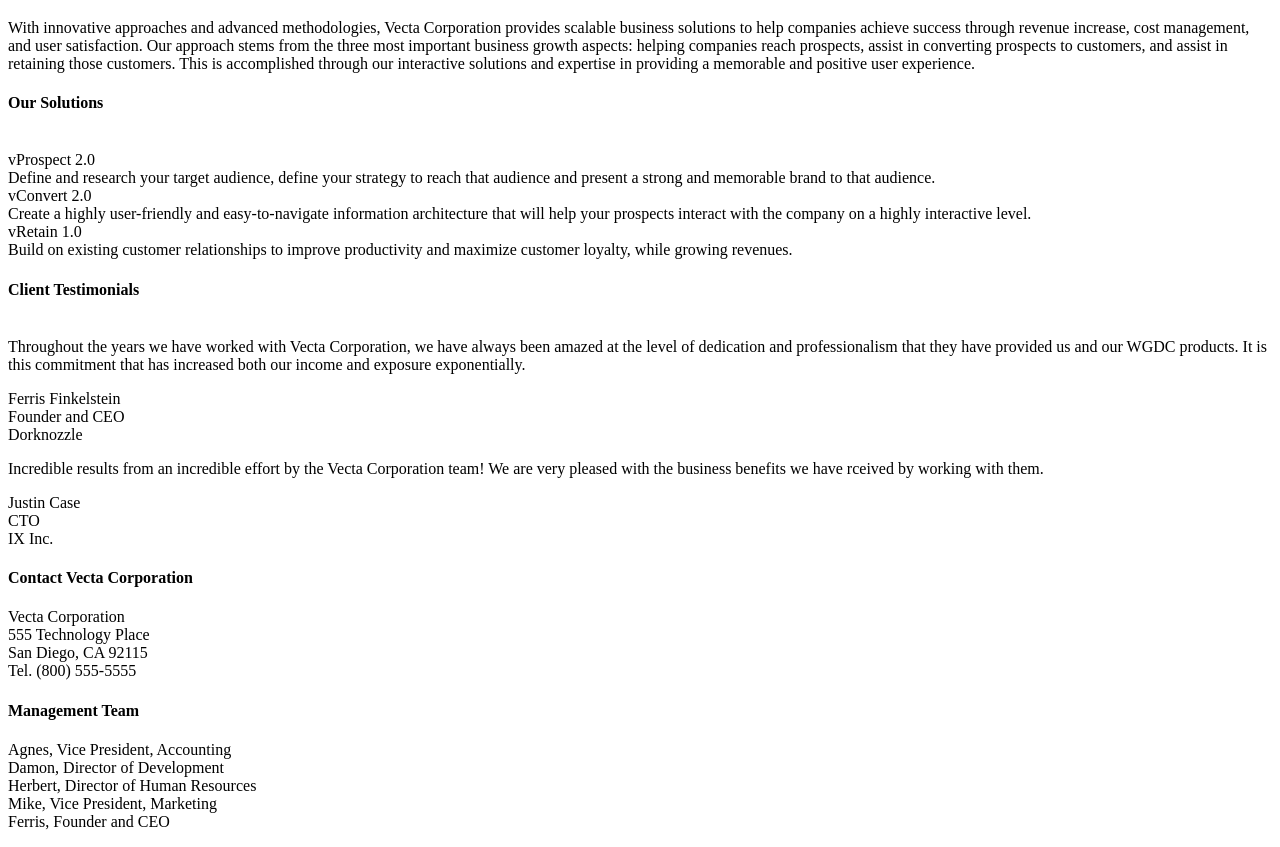
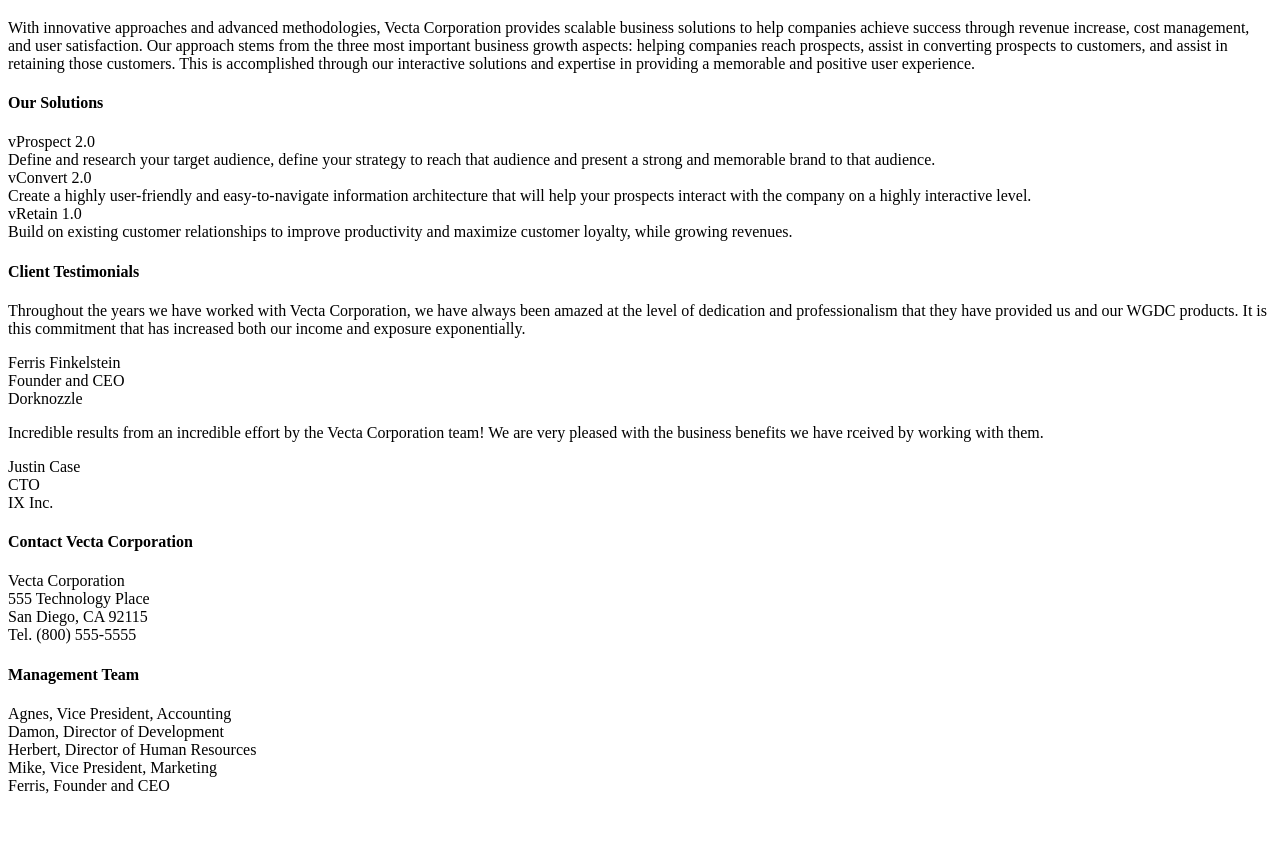
Before and after one commit to febinfathimas/Assignment1, a plain HTML site: page index.html in a window 1280 px wide. Shown: the part 61-908 px from the top of the page. After the commit the page ends 864 px from the top, so only its background shows below. Drawn offline with Linux system fonts and the light colour scheme.

Commit message:
Update index.html

```diff
--- a/index.html
+++ b/index.html
@@ -9,10 +9,9 @@
 <body>
     <h1>Welcome</h1>
 
-   <p> With innovative approaches and advanced methodologies, Vecta Corporation provides scalable business solutions to help companies achieve success through revenue increase, cost management, and user satisfaction. Our approach stems from the three most important business growth aspects: helping companies reach prospects, assist in converting prospects to customers, and assist in retaining those customers. This is accomplished through our interactive solutions and expertise in providing a memorable and positive user experience.
+    With innovative approaches and advanced methodologies, Vecta Corporation provides scalable business solutions to help companies achieve success through revenue increase, cost management, and user satisfaction. Our approach stems from the three most important business growth aspects: helping companies reach prospects, assist in converting prospects to customers, and assist in retaining those customers. This is accomplished through our interactive solutions and expertise in providing a memorable and positive user experience.
 
     <h4>Our Solutions</h4>
-    <br>
         vProspect 2.0<br>
         Define and research your target audience, define your strategy to reach that audience and present a strong and memorable brand to that audience.
     <br>
@@ -23,7 +22,7 @@
         Build on existing customer relationships to improve productivity and maximize customer loyalty, while growing revenues.
 
     <h4>Client Testimonials</h4>
-    <br>Throughout the years we have worked with Vecta Corporation, we have always been amazed at the level of dedication and professionalism that they have provided us and our WGDC products. It is this commitment that has increased both our income and exposure exponentially.
+    Throughout the years we have worked with Vecta Corporation, we have always been amazed at the level of dedication and professionalism that they have provided us and our WGDC products. It is this commitment that has increased both our income and exposure exponentially.
 
     <p>Ferris Finkelstein<br>
     Founder and CEO<br>
@@ -51,7 +50,7 @@
     Herbert, Director of Human Resources<br>
     Mike, Vice President, Marketing<br>
     Ferris, Founder and CEO <br>
-</p>
+
 
 </body>
 </html>
```
